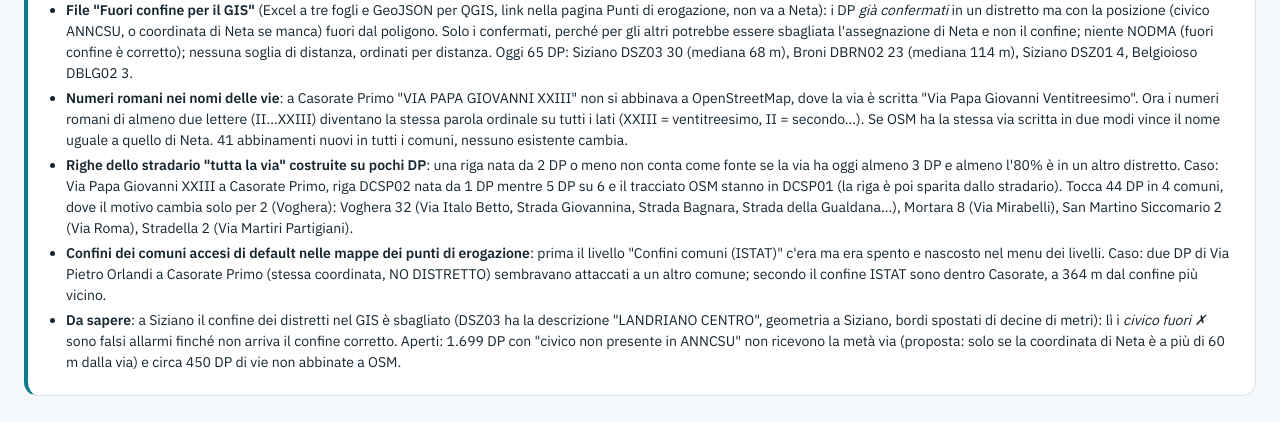
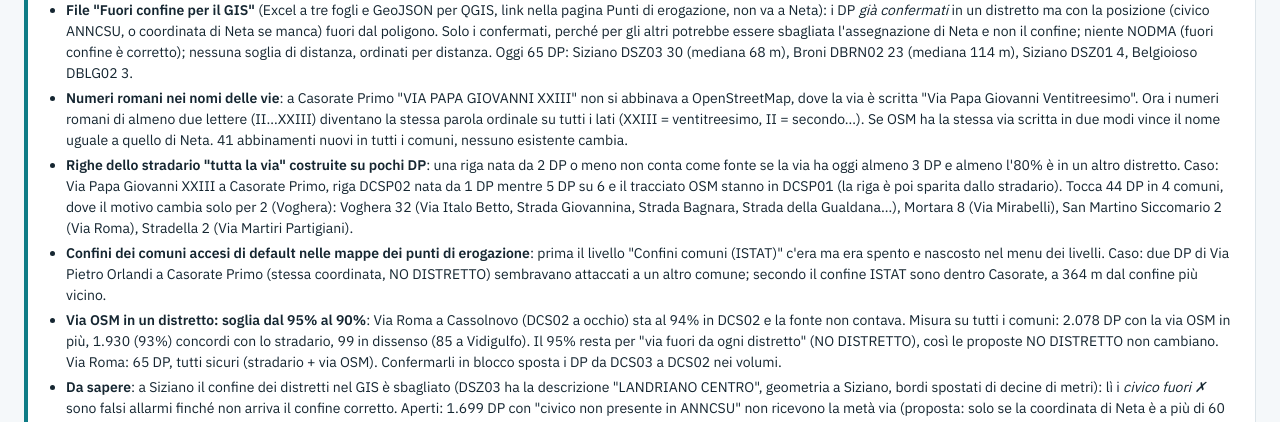
Before and after one commit to danielesturla73/billing.smarth20.com, a Python web app: template app/templates/storia.html in a window 1280 px wide. Shown: the part 6078-6500 px from the top of the page. Run offline with Jinja, Linux system fonts and the light colour scheme; the template is opened without the code that fills it, so the values that code supplies are empty.

Commit message:
Via OSM in un distretto: soglia dal 95% al 90% (fuori da ogni distretto resta al 95%)
Via Roma a Cassolnovo, al 94% in DCS02. Misura: 2.078 DP con la via OSM in piu', 93% concordi.

Co-Authored-By: Claude Sonnet 5.5 <noreply@anthropic.com>

```diff
--- a/app/templates/info.html
+++ b/app/templates/info.html
@@ -132,8 +132,8 @@
       posizione vera di ogni civico registrata dal Comune. È la fonte più affidabile. Non tutti i Comuni hanno
       posizionato i civici.</li>
     <li><strong>stradario</strong>: la tabella via → distretto descritta sopra.</li>
-    <li><strong>via OSM</strong>: il tracciato della via su OpenStreetMap, la mappa libera del mondo. Se la via sta tutta
-      dentro un distretto, anche questa fonte dice quale.</li>
+    <li><strong>via OSM</strong>: il tracciato della via su OpenStreetMap, la mappa libera del mondo. Se la via sta per almeno il
+      90% dentro un distretto, anche questa fonte dice quale (per dire "fuori da ogni distretto" serve il 95%).</li>
     <li><strong>posizione</strong>: il distretto in cui cade la coordinata di Neta. È la fonte meno affidabile.</li>
   </ul>
 
--- a/app/templates/storia.html
+++ b/app/templates/storia.html
@@ -386,6 +386,10 @@
     <li><strong>Confini dei comuni accesi di default nelle mappe dei punti di erogazione</strong>: prima il livello "Confini comuni (ISTAT)" c'era ma era
       spento e nascosto nel menu dei livelli. Caso: due DP di Via Pietro Orlandi a Casorate Primo (stessa coordinata, NO DISTRETTO) sembravano
       attaccati a un altro comune; secondo il confine ISTAT sono dentro Casorate, a 364 m dal confine più vicino.</li>
+    <li><strong>Via OSM in un distretto: soglia dal 95% al 90%</strong>: Via Roma a Cassolnovo (DCS02 a occhio) sta al 94% in DCS02 e la fonte non contava. Misura su
+      tutti i comuni: 2.078 DP con la via OSM in più, 1.930 (93%) concordi con lo stradario, 99 in dissenso (85 a Vidigulfo). Il
+      95% resta per "via fuori da ogni distretto" (NO DISTRETTO), così le proposte NO DISTRETTO non cambiano. Via Roma: 65 DP,
+      tutti sicuri (stradario + via OSM). Confermarli in blocco sposta i DP da DCS03 a DCS02 nei volumi.</li>
     <li><strong>Da sapere</strong>: a Siziano il confine dei distretti nel GIS è sbagliato (DSZ03 ha la descrizione
       "LANDRIANO CENTRO", geometria a Siziano, bordi spostati di decine di metri): lì i <em>civico fuori ✗</em> sono falsi
       allarmi finché non arriva il confine corretto. Aperti: 1.699 DP con "civico non presente in ANNCSU" non ricevono la
```
Also changed, not shown: app/prese.py (+10 -2 lines).
